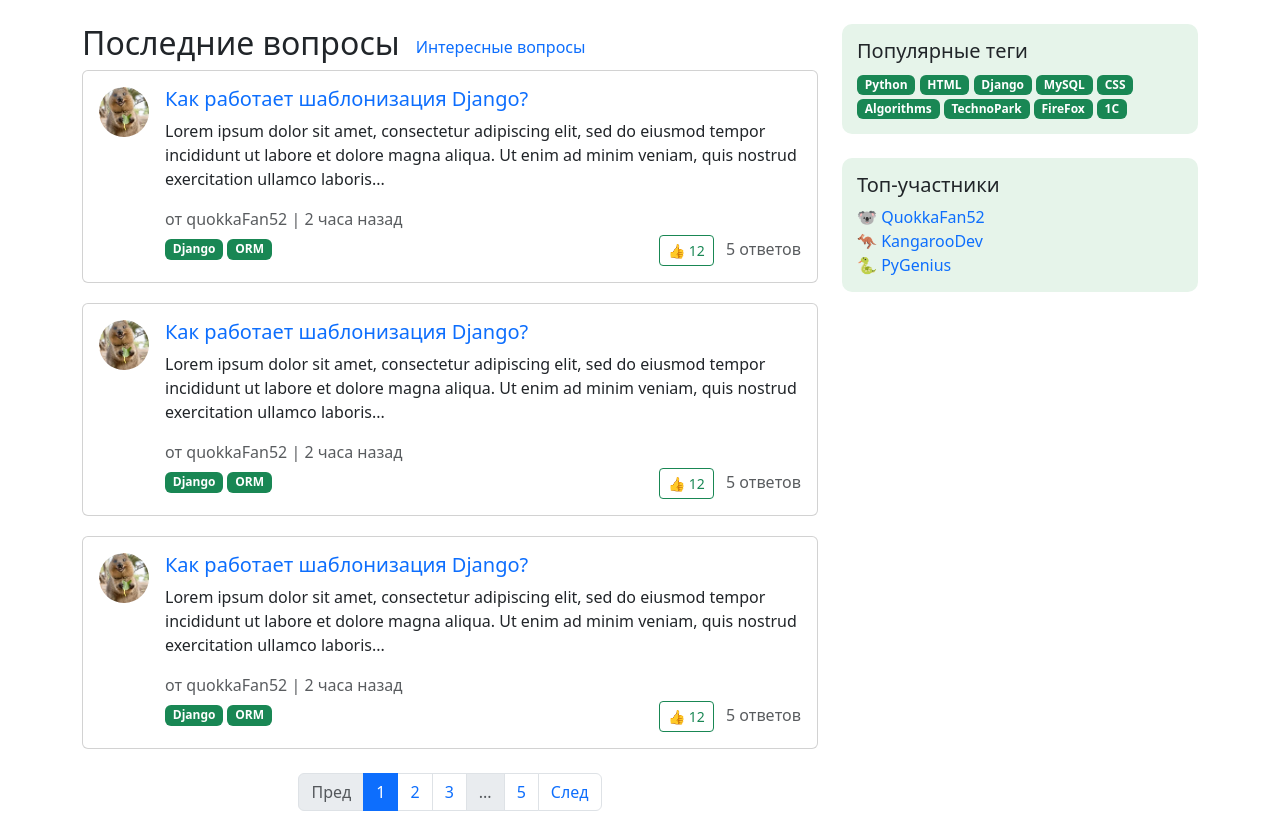
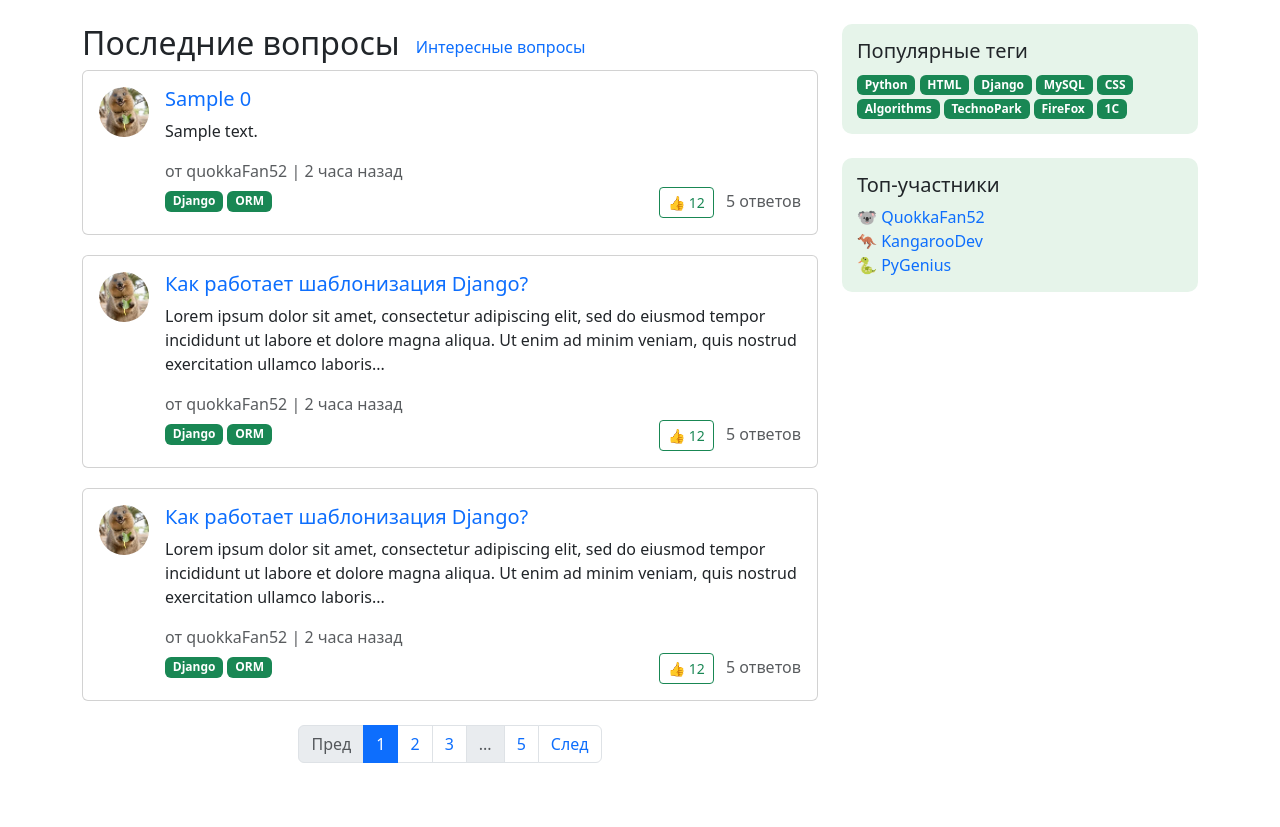
Before and after one commit to DemiurgeRV/TP_WEB, a Django app: template ask_quokka/templates/index.html in a window 1280 px wide. Shown: the part 76-903 px from the top of the page. After the commit the page ends 839 px from the top, so only its background shows below. Run offline with Django 5.2, Linux system fonts and the light colour scheme; the template is opened without the code that fills it: most values are stand-ins (such as "Sample title", 1, 10 or a date in 2020).

Commit message:
add fake db

```diff
--- a/ask_quokka/ask_quokka/urls.py
+++ b/ask_quokka/ask_quokka/urls.py
@@ -1,8 +1,6 @@
 from app import views
 from django.contrib import admin
 from django.urls import path
-from django.conf import settings
-from django.conf.urls.static import static
 
 urlpatterns = [
     path('admin/', admin.site.urls),
--- a/ask_quokka/templates/index.html
+++ b/ask_quokka/templates/index.html
@@ -55,10 +55,8 @@
                     <div class="card-body d-flex">
                         <img src="{% static '/img/quokka-ava.jpg' %}" alt="avatar" class="rounded-circle me-3" width="50" height="50">
                         <div class="flex-grow-1">
-                            <h5 class="card-title"><a href="#">Как работает шаблонизация Django?</a></h5>
-                            <p class="card-text">Lorem ipsum dolor sit amet, consectetur adipiscing elit,
-                              sed do eiusmod tempor incididunt ut labore et dolore magna aliqua.
-                              Ut enim ad minim veniam, quis nostrud exercitation ullamco laboris...</p>
+                            <h5 class="card-title"><a href="#">{{ questions.0.title }}</a></h5>
+                            <p class="card-text">{{ questions.0.text }}</p>
                             <p class="mb-1 text-muted">от quokkaFan52 | 2 часа назад</p>
                             <div class="d-flex justify-content-between">
                                 <div>
```
Also changed, not shown: ask_quokka/app/views.py (+11 -1 lines).
